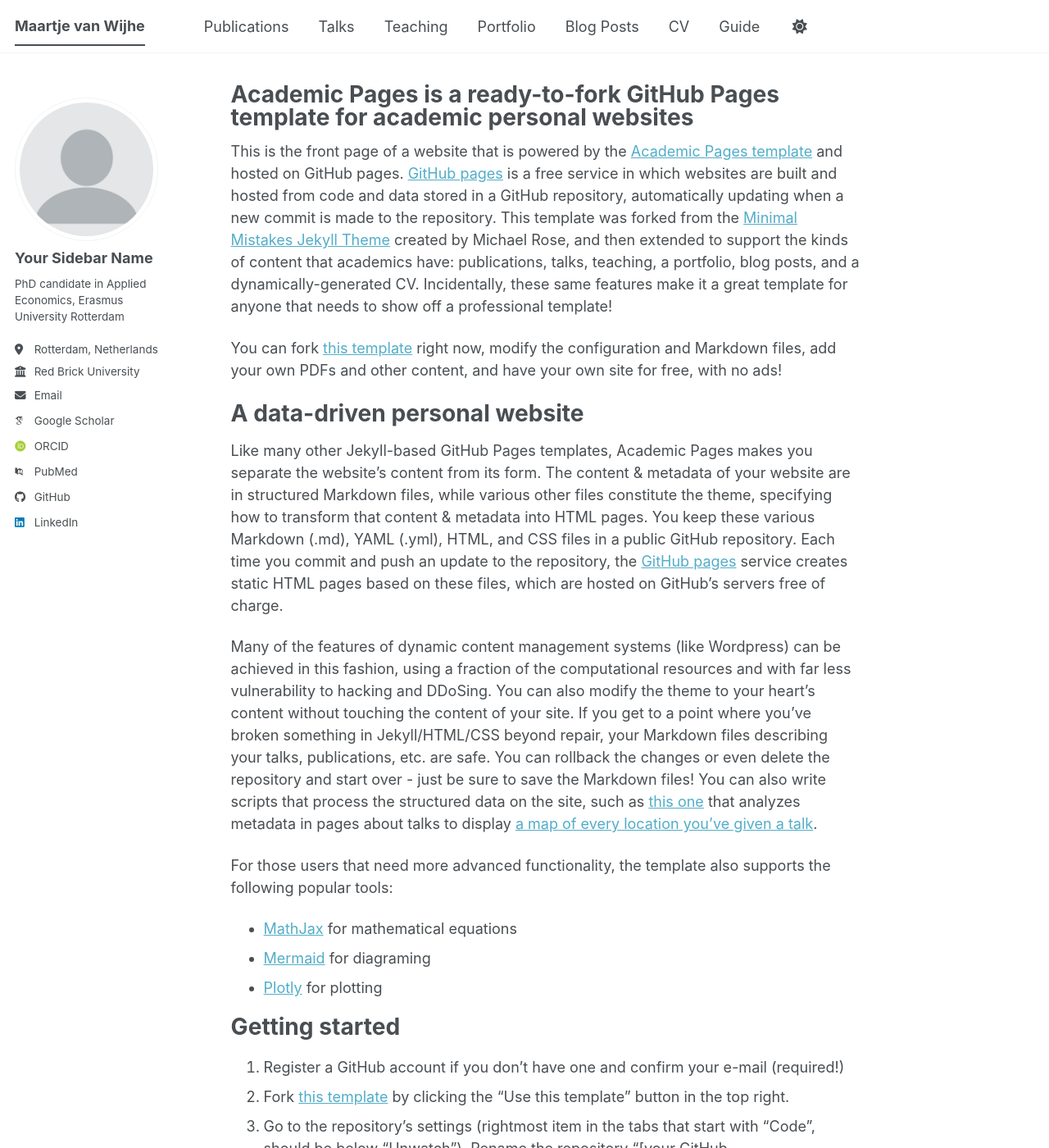
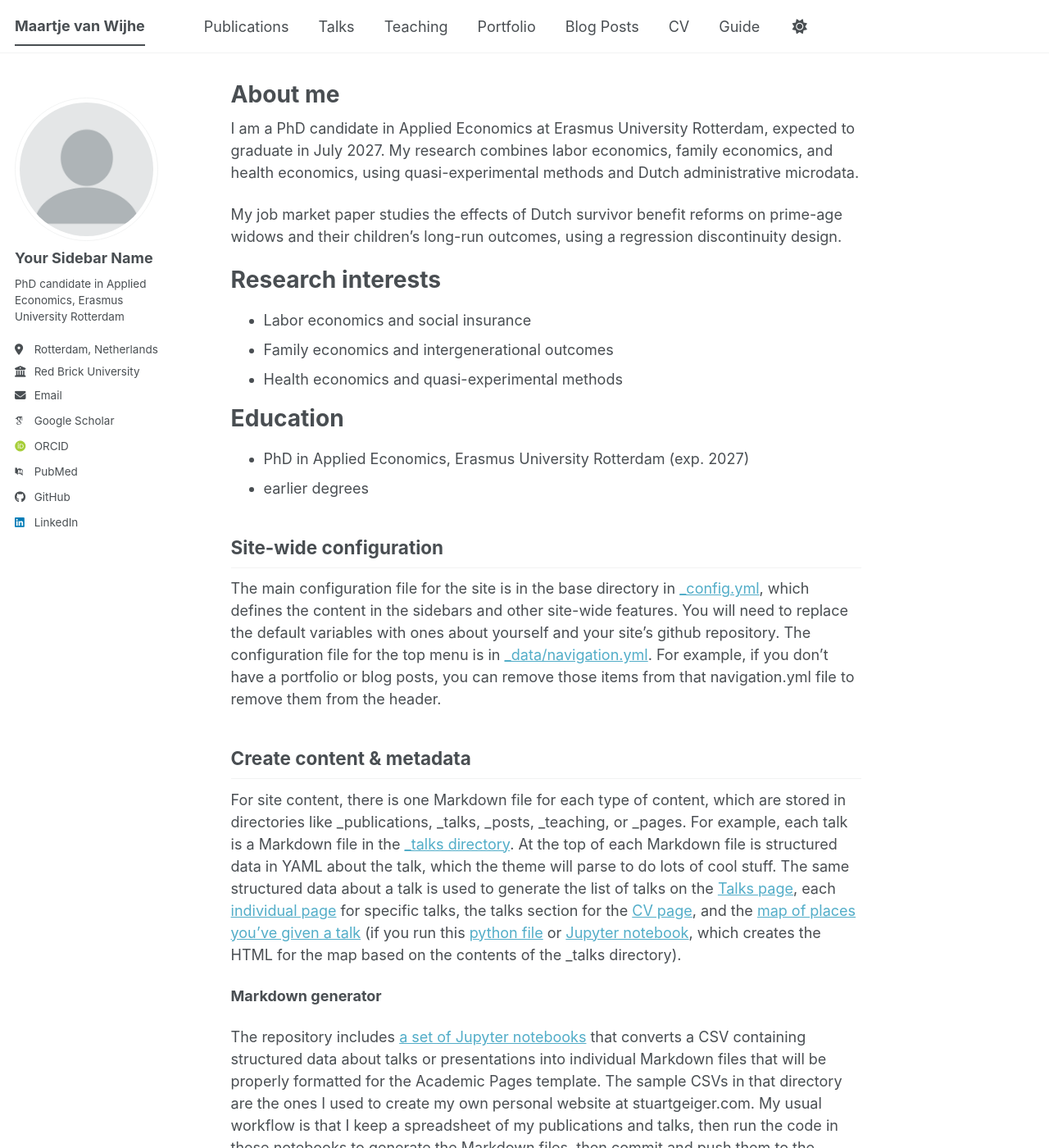
Before and after one commit to Maartjevw23/mywebsite, a Jekyll site: the page built from _pages/about.md, in a window 1280 px wide and 1400 px high. Shown: the whole window at 82% size. Built offline with Jekyll 4.4.1, drawn with Linux system fonts in a browser that asks for light colours; some web fonts are replaced; a script bundle is joined from its source files by our own code; library files that are not in the unit come from our copies; some of the changed text lies outside the part shown.

Commit message:
Update about.md

```diff
--- a/_pages/about.md
+++ b/_pages/about.md
@@ -1,35 +1,31 @@
 ---
 permalink: /
-title: "Academic Pages is a ready-to-fork GitHub Pages template for academic personal websites"
+title: "About me"
 author_profile: true
 redirect_from:
   - /about/
   - /about.html
 ---
 
-This is the front page of a website that is powered by the [Academic Pages template](https://github.com/academicpages/academicpages.github.io) and hosted on GitHub pages. [GitHub pages](https://pages.github.com) is a free service in which websites are built and hosted from code and data stored in a GitHub repository, automatically updating when a new commit is made to the repository. This template was forked from the [Minimal Mistakes Jekyll Theme](https://mmistakes.github.io/minimal-mistakes/) created by Michael Rose, and then extended to support the kinds of content that academics have: publications, talks, teaching, a portfolio, blog posts, and a dynamically-generated CV. Incidentally, these same features make it a great template for anyone that needs to show off a professional template!
+I am a PhD candidate in Applied Economics at Erasmus University
+Rotterdam, expected to graduate in July 2027. My research combines
+labor economics, family economics, and health economics, using
+quasi-experimental methods and Dutch administrative microdata.
 
- You can fork [this template](https://github.com/academicpages/academicpages.github.io) right now, modify the configuration and Markdown files, add your own PDFs and other content, and have your own site for free, with no ads!
+My job market paper studies the effects of Dutch survivor benefit
+reforms on prime-age widows and their children's long-run outcomes,
+using a regression discontinuity design.
 
-A data-driven personal website
+Research interests
 ======
-Like many other Jekyll-based GitHub Pages templates, Academic Pages makes you separate the website's content from its form. The content & metadata of your website are in structured Markdown files, while various other files constitute the theme, specifying how to transform that content & metadata into HTML pages. You keep these various Markdown (.md), YAML (.yml), HTML, and CSS files in a public GitHub repository. Each time you commit and push an update to the repository, the [GitHub pages](https://pages.github.com/) service creates static HTML pages based on these files, which are hosted on GitHub's servers free of charge.
+- Labor economics and social insurance
+- Family economics and intergenerational outcomes
+- Health economics and quasi-experimental methods
 
-Many of the features of dynamic content management systems (like Wordpress) can be achieved in this fashion, using a fraction of the computational resources and with far less vulnerability to hacking and DDoSing. You can also modify the theme to your heart's content without touching the content of your site. If you get to a point where you've broken something in Jekyll/HTML/CSS beyond repair, your Markdown files describing your talks, publications, etc. are safe. You can rollback the changes or even delete the repository and start over - just be sure to save the Markdown files! You can also write scripts that process the structured data on the site, such as [this one](https://github.com/academicpages/academicpages.github.io/blob/master/talkmap.ipynb) that analyzes metadata in pages about talks to display [a map of every location you've given a talk](https://academicpages.github.io/talkmap.html).
-
-For those users that need more advanced functionality, the template also supports the following popular tools:
-- [MathJax](https://www.mathjax.org/) for mathematical equations
-- [Mermaid](https://mermaid.js.org/) for diagraming
-- [Plotly](https://plotly.com/javascript/) for plotting
-
-Getting started
+Education
 ======
-1. Register a GitHub account if you don't have one and confirm your e-mail (required!)
-1. Fork [this template](https://github.com/academicpages/academicpages.github.io) by clicking the "Use this template" button in the top right.
-1. Go to the repository's settings (rightmost item in the tabs that start with "Code", should be below "Unwatch"). Rename the repository "[your GitHub username].github.io", which will also be your website's URL.
-1. Set site-wide configuration and create content & metadata (see below -- also see [this set of diffs](https://archive.is/3TPas) showing what files were changed to set up [an example site](https://getorg-testacct.github.io) for a user with the username "getorg-testacct")
-1. Upload any files (like PDFs, .zip files, etc.) to the files/ directory. They will appear at https://[your GitHub username].github.io/files/example.pdf.
-1. Check status by going to the repository settings, in the "GitHub pages" section
+- PhD in Applied Economics, Erasmus University Rotterdam (exp. 2027)
+- earlier degrees
 
 Site-wide configuration
 ------
```
